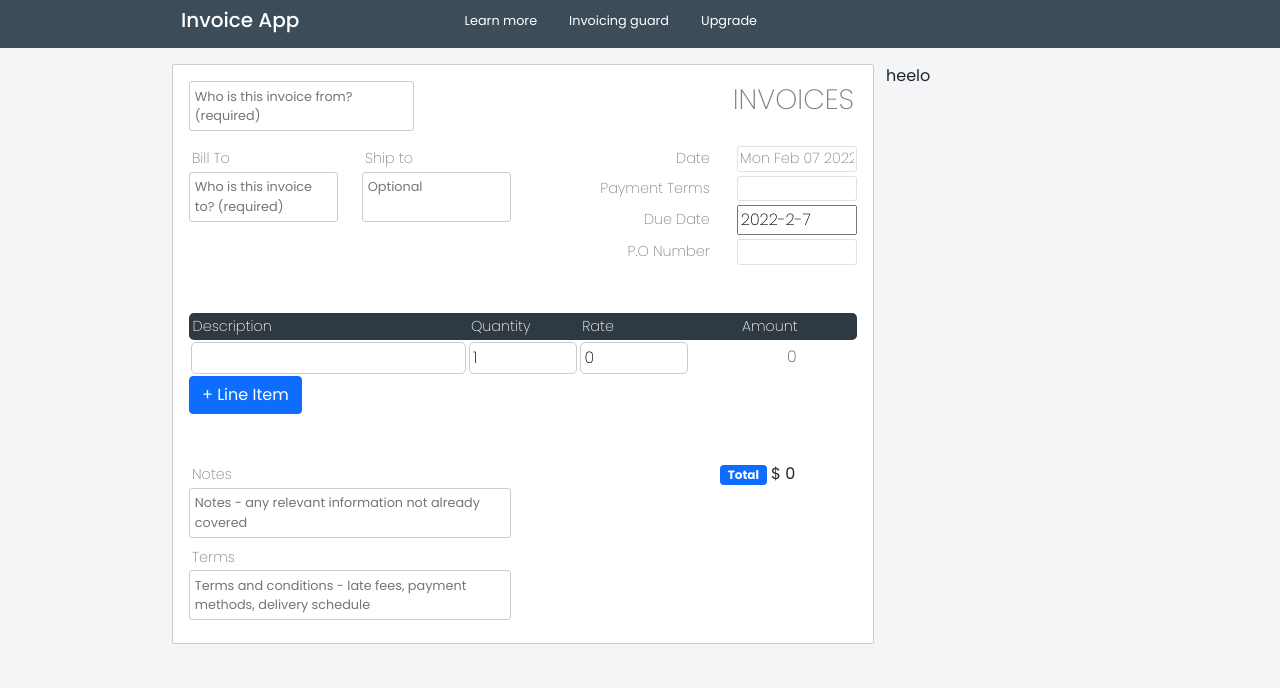
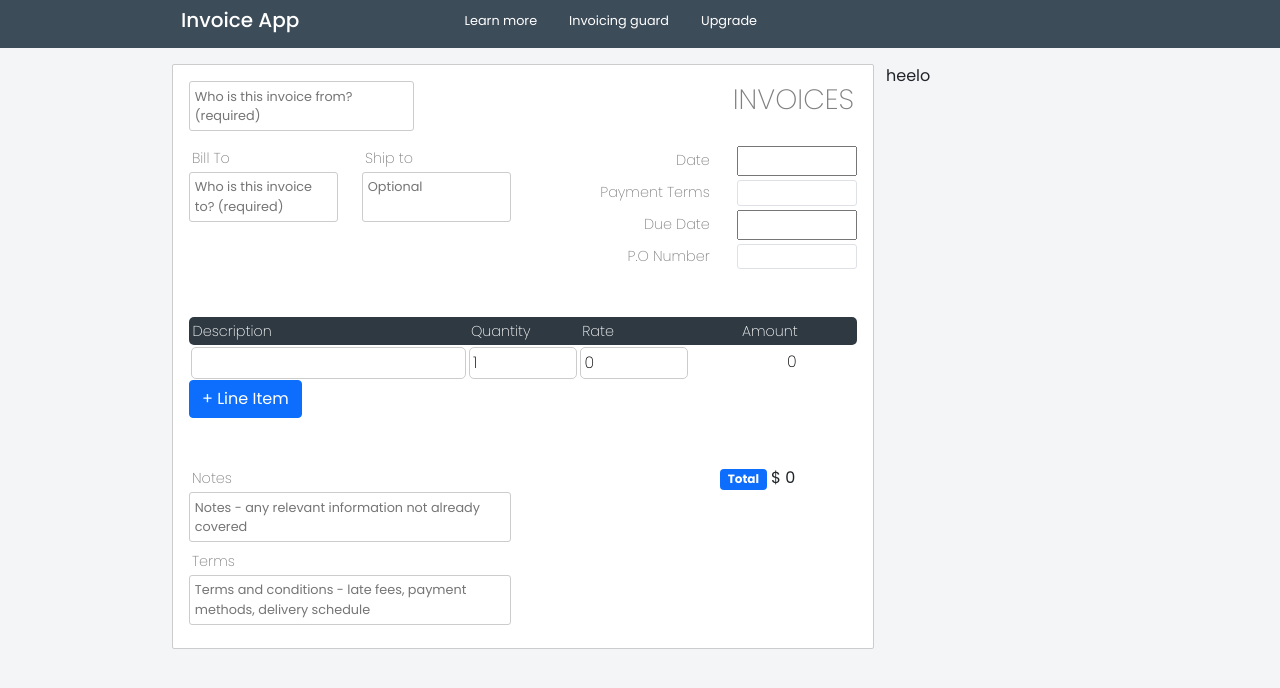
Before and after one commit to jeffkojobans5/invoice-app, a React (Create React App) app: page / in a window 1280 px wide. Shown: the top 688 px of the page. Built offline with nearby package versions, Linux system fonts and the light colour scheme.

Commit message:
fixed dates

```diff
--- a/src/components/DynamicBlock.js
+++ b/src/components/DynamicBlock.js
@@ -12,8 +12,8 @@ function DynamicBlock () {
          { inputFields['fieldDetails'].map((inputField , i )=> {
 
         return (
-        <>
-            <div className="dynamicTable row " key={ i }>
+
+            <div className="dynamicTable row " key={ inputField.id }>
                 <div className="col-md-5">
                     <Inputs
                         type="text"
@@ -46,7 +46,6 @@ function DynamicBlock () {
                                 name="number"
                                 label="total"
                                 className="removeBorder text-end bg-white"
-                                disabled="true"
                                 value={inputField['total']}
                                 onChange={(e)=>updateInputs(inputField.id , e)}
                         />
@@ -55,7 +54,7 @@ function DynamicBlock () {
                     { inputFields.fieldDetails.length > 1 ?  <FaTrashAlt className="trash" onClick={ (e)=>removeInput(inputField.id) }/> : ""  }
                 </div>
             </div>
-            </>
+
             )}) }
             <button type="button" className="btn btn-primary" name="fieldDetails" onClick={ ()=>addNewLineField() }> + Line Item</button>
         </>
--- a/src/components/InvoiceBlock.js
+++ b/src/components/InvoiceBlock.js
@@ -7,7 +7,7 @@ import "react-day-picker/lib/style.css";
 
 
 const InvoiceBlock = () => {
-    const { inputFields , updateOtherFields } = useContext(InvoiceContext);
+    const { inputFields , updateOtherFields , StartDate , DueDate } = useContext(InvoiceContext);
 
     return (
         <div className="container p-2">
@@ -84,13 +84,11 @@ const InvoiceBlock = () => {
                                     />
                         </div>
                         <div className="col-md-5 justify-content-end d-flex">
-                                 <Inputs
-                                    type="text"
-                                    className="input-placeholders-small text-end border"
-                                    name = "dateValue"
-                                    value = { inputFields.dateValue}
-                                    onChange = { (e)=>updateOtherFields(e) }
-                                />
+                            <DayPickerInput
+                                value={inputFields.dateValue}
+                                onDayChange={(e)=>StartDate(e)}
+                                placeholder = ""
+                            />
                         </div>
                     </div>
 
@@ -126,14 +124,12 @@ const InvoiceBlock = () => {
                                     />
                         </div>
                         <div className="col-md-5 justify-content-end d-flex">
-                        <DayPickerInput placeholder="DD/MM/YYYY" value={inputFields.dateValue} format="DD/MM/YYYY" className="datepicker" />
-                                 {/* <Inputs
-                                    type="text"
-                                    className="input-placeholders-small text-end border"
-                                    name = "dueDateValue"
-                                    value = { inputFields.dueDateValue}
-                                    onChange = { (e)=>updateOtherFields(e) }
-                                />                             */}
+                            <DayPickerInput
+                                value={inputFields.dueDateValue}
+                                onDayChange={(e)=>DueDate(e)}
+                                placeholder = ""
+                                className="dates"
+                            />
                         </div>
                     </div>
 
@@ -151,7 +147,7 @@ const InvoiceBlock = () => {
                                  <Inputs
                                     type="text"
                                     className="input-placeholders-small text-end border"
-                                    name = "paymentTermsValue"
+                                    name = "PNumberValue"
                                     value = { inputFields.PNumberValue}
                                     onChange = { (e)=>updateOtherFields(e) }
                                 />
--- a/src/components/NotesTotal.js
+++ b/src/components/NotesTotal.js
@@ -42,7 +42,7 @@ function NotesTotal () {
                 </div>
 
                 <div className="col-md-6  subtotal">
-                            <p className="text-end "> <span class="badge bg-primary">Total</span>  $ { inputFields.subTotal }</p>
+                            <p className="text-end "> <span className="badge bg-primary">Total</span>  $ { inputFields.subTotal }</p>
                 </div>
             </div>
         </div>
--- a/src/contexts/invoiceContext.js
+++ b/src/contexts/invoiceContext.js
@@ -14,11 +14,11 @@ export function InvoiceProvider ( {children} ) {
                 shipTo : "Ship to",
                 optional : "",
                 date : "Date",
-                dateValue : new Date(),
+                dateValue : "",
                 paymentTerms : "Payment Terms",
                 paymentTermsValue : "",
                 dueDate : "Due Date",
-                dueDateValue : new Date (),
+                dueDateValue : "",
                 PNumber : "P.O Number",
                 PNumberValue : "",
                 name : 'Bansah',
@@ -43,6 +43,18 @@ export function InvoiceProvider ( {children} ) {
             let sum = inputFields['fieldDetails'].reduce(function (previousValue, currentValue) {
                 return previousValue + currentValue.total
               }, 0)
+        }
+
+        function StartDate (e) {
+            let set = e.toString()
+            let dueDate = set.slice(3,10) + "," + set.slice(10,15)
+            setInputFields({...inputFields , dateValue : dueDate})
+        }
+
+        function DueDate (e) {
+            let set = e.toString()
+            let dueDate = set.slice(3,10) + "," + set.slice(10,15)
+            setInputFields({...inputFields , dueDateValue : dueDate})
         }
 
         function updateInputs (id , e)  {
@@ -81,7 +93,6 @@ export function InvoiceProvider ( {children} ) {
               }, 0)
 
               setInputFields({...inputFields , subTotal  })
-              console.log(inputFields)
         },[ inputFields.fieldDetails ])
 
 
@@ -89,11 +100,13 @@ export function InvoiceProvider ( {children} ) {
         <InvoiceContext.Provider
 
         value={{
-            inputFields ,
-            addNewLineField,
-            updateInputs,
-            removeInput,
-            updateOtherFields
+                inputFields ,
+                addNewLineField,
+                updateInputs,
+                removeInput,
+                updateOtherFields,
+                StartDate,
+                DueDate
             }}>
             { children }
         </InvoiceContext.Provider>
--- a/src/index.css
+++ b/src/index.css
@@ -207,3 +207,14 @@ nav ul li a:hover {
   background-color: green !important;
   color: green !important;
 }
+
+input::-webkit-outer-spin-button,
+input::-webkit-inner-spin-button {
+  /* display: none; <- Crashes Chrome on hover */
+  -webkit-appearance: none;
+  margin: 0; /* <-- Apparently some margin are still there even though it's hidden */
+}
+
+input[type="number"] {
+  -moz-appearance: textfield; /* Firefox */
+}
```
